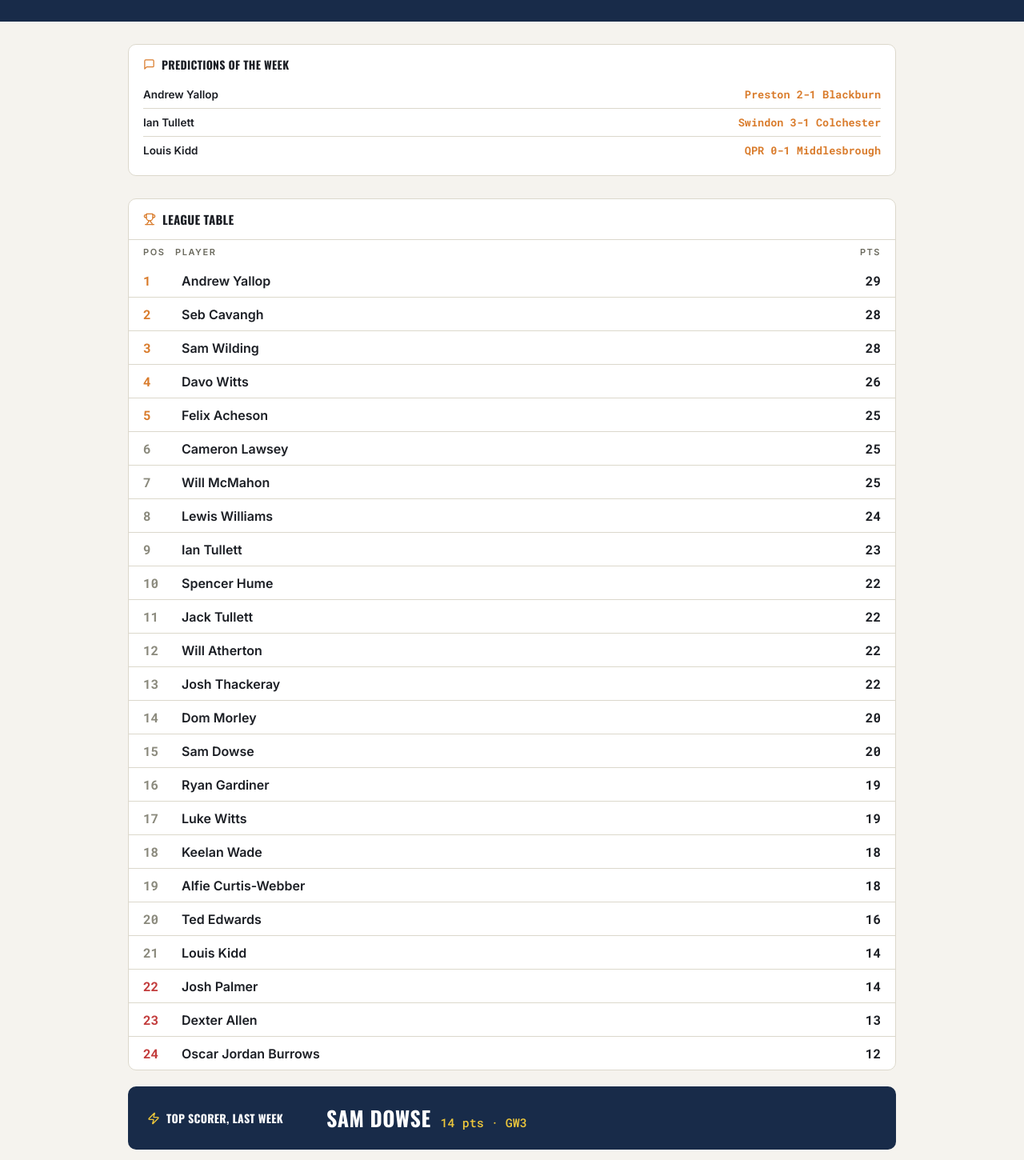
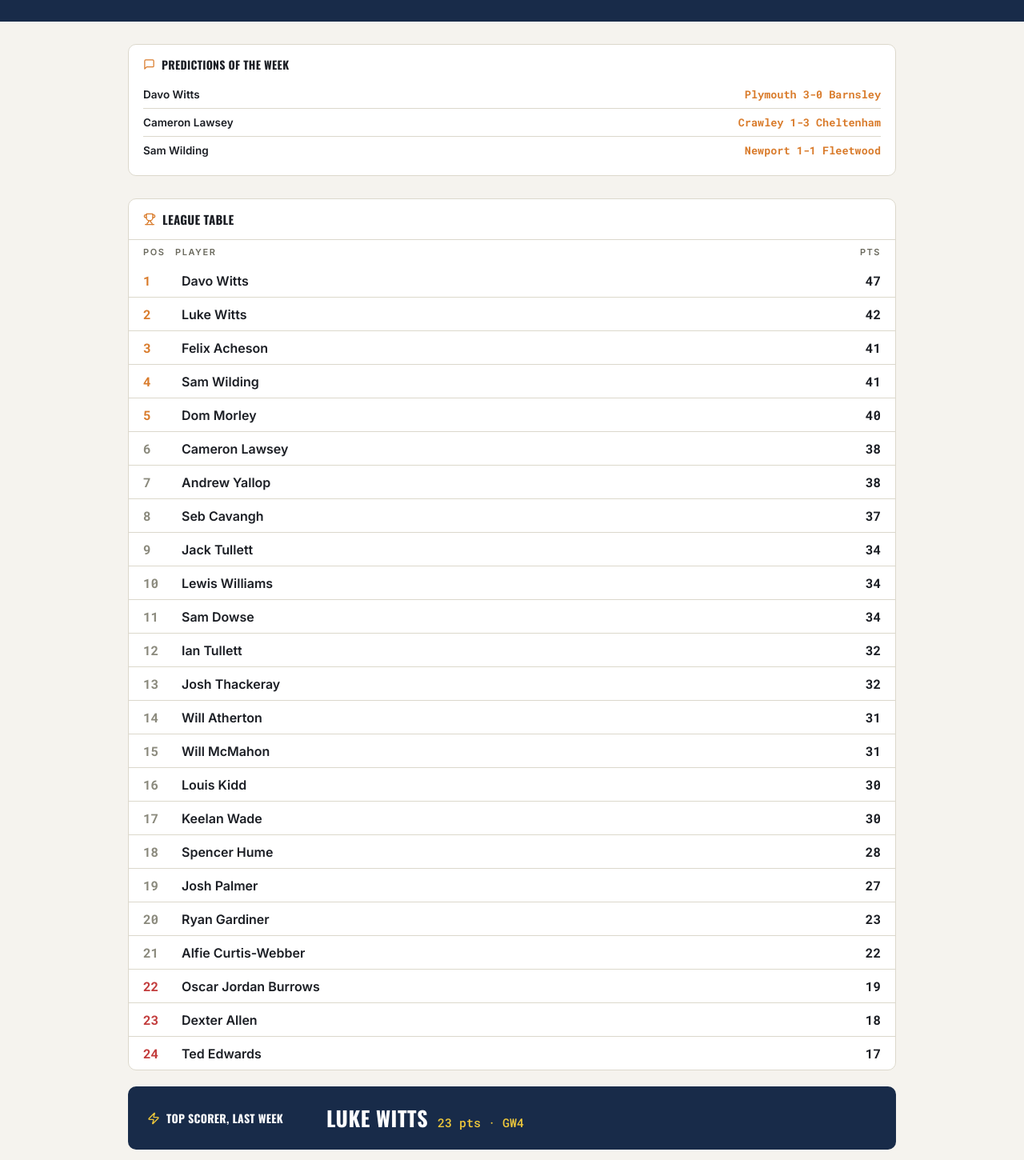
Before and after one commit to jacktullett7/Prediction-league-26-27, a React (Vite) app: page / in a window 1280 px wide. Shown: the part 200-1650 px from the top of the page at 80% size. Built offline with nearby package versions, Linux system fonts and the light colour scheme.

Commit message:
Add files via upload

```diff
--- a/src/data.js
+++ b/src/data.js
@@ -4,51 +4,51 @@
 
 const data = {
   leagueName: "Prediction League 26/27",
-  gameweek: { number: 4, deadline: "2026-09-11T23:59", fixturesReleaseNote: "Gameweek 4 released Monday 7th Sep" },
+  gameweek: { number: 5, deadline: "2026-09-18T23:59", fixturesReleaseNote: "Gameweek 5 released soon" },
   predictionsOfWeek: [
-    { id: "pw1", playerId: "p2", prediction: "Preston 2-1 Blackburn" },
-    { id: "pw2", playerId: "p3", prediction: "Swindon 3-1 Colchester" },
-    { id: "pw3", playerId: "p12", prediction: "QPR 0-1 Middlesbrough" },
+    { id: "pw1", playerId: "p20", prediction: "Plymouth 3-0 Barnsley" },
+    { id: "pw2", playerId: "p10", prediction: "Crawley 1-3 Cheltenham" },
+    { id: "pw3", playerId: "p16", prediction: "Newport 1-1 Fleetwood" },
   ],
   fixtures: [
-    { id: "f1", home: "Aston Villa", away: "Nottingham Forest" },
-    { id: "f2", home: "Crystal Palace", away: "Ipswich" },
-    { id: "f3", home: "Tottenham", away: "Everton" },
-    { id: "f4", home: "Bournemouth", away: "Brentford" },
-    { id: "f5", home: "Derby", away: "Birmingham" },
-    { id: "f6", home: "Watford", away: "Stoke" },
-    { id: "f7", home: "Wimbledon", away: "Doncaster" },
-    { id: "f8", home: "Plymouth", away: "Barnsley" },
-    { id: "f9", home: "Newport", away: "Fleetwood" },
-    { id: "f10", home: "Crawley", away: "Cheltenham" },
+    { id: "f1", home: "", away: "" },
+    { id: "f2", home: "", away: "" },
+    { id: "f3", home: "", away: "" },
+    { id: "f4", home: "", away: "" },
+    { id: "f5", home: "", away: "" },
+    { id: "f6", home: "", away: "" },
+    { id: "f7", home: "", away: "" },
+    { id: "f8", home: "", away: "" },
+    { id: "f9", home: "", away: "" },
+    { id: "f10", home: "", away: "" },
   ],
   players: [
-    { id: "p2", name: "Andrew Yallop", points: 29 },
-    { id: "p17", name: "Seb Cavangh", points: 28 },
-    { id: "p16", name: "Sam Wilding", points: 28 },
-    { id: "p20", name: "Davo Witts", points: 26 },
-    { id: "p5", name: "Felix Acheson", points: 25 },
-    { id: "p10", name: "Cameron Lawsey", points: 25 },
-    { id: "p23", name: "Will McMahon", points: 25 },
-    { id: "p11", name: "Lewis Williams", points: 24 },
-    { id: "p3", name: "Ian Tullett", points: 23 },
-    { id: "p18", name: "Spencer Hume", points: 22 },
-    { id: "p24", name: "Jack Tullett", points: 22 },
-    { id: "p22", name: "Will Atherton", points: 22 },
-    { id: "p8", name: "Josh Thackeray", points: 22 },
-    { id: "p4", name: "Dom Morley", points: 20 },
-    { id: "p15", name: "Sam Dowse", points: 20 },
-    { id: "p21", name: "Ryan Gardiner", points: 19 },
-    { id: "p13", name: "Luke Witts", points: 19 },
-    { id: "p9", name: "Keelan Wade", points: 18 },
-    { id: "p1", name: "Alfie Curtis-Webber", points: 18 },
-    { id: "p19", name: "Ted Edwards", points: 16 },
-    { id: "p12", name: "Louis Kidd", points: 14 },
-    { id: "p7", name: "Josh Palmer", points: 14 },
-    { id: "p6", name: "Dexter Allen", points: 13 },
-    { id: "p14", name: "Oscar Jordan Burrows", points: 12 },
+    { id: "p20", name: "Davo Witts", points: 47 },
+    { id: "p13", name: "Luke Witts", points: 42 },
+    { id: "p5", name: "Felix Acheson", points: 41 },
+    { id: "p16", name: "Sam Wilding", points: 41 },
+    { id: "p4", name: "Dom Morley", points: 40 },
+    { id: "p10", name: "Cameron Lawsey", points: 38 },
+    { id: "p2", name: "Andrew Yallop", points: 38 },
+    { id: "p17", name: "Seb Cavangh", points: 37 },
+    { id: "p24", name: "Jack Tullett", points: 34 },
+    { id: "p11", name: "Lewis Williams", points: 34 },
+    { id: "p15", name: "Sam Dowse", points: 34 },
+    { id: "p3", name: "Ian Tullett", points: 32 },
+    { id: "p8", name: "Josh Thackeray", points: 32 },
+    { id: "p22", name: "Will Atherton", points: 31 },
+    { id: "p23", name: "Will McMahon", points: 31 },
+    { id: "p12", name: "Louis Kidd", points: 30 },
+    { id: "p9", name: "Keelan Wade", points: 30 },
+    { id: "p18", name: "Spencer Hume", points: 28 },
+    { id: "p7", name: "Josh Palmer", points: 27 },
+    { id: "p21", name: "Ryan Gardiner", points: 23 },
+    { id: "p1", name: "Alfie Curtis-Webber", points: 22 },
+    { id: "p14", name: "Oscar Jordan Burrows", points: 19 },
+    { id: "p6", name: "Dexter Allen", points: 18 },
+    { id: "p19", name: "Ted Edwards", points: 17 },
   ],
-  topScorer: { playerIds: ["p15"], points: 14, week: 3 },
+  topScorer: { playerIds: ["p13"], points: 23, week: 4 },
   cups: [
     { id: "c1", name: "Prediction League Cup", date: "2026-10-01" },
     { id: "c2", name: "Last Man Standing", date: "2027-02-01" },
@@ -60,7 +60,7 @@ const data = {
     { id: "w4", name: "Reverse Scores", description: "Every prediction you made is reversed once fixtures finish — e.g. Liverpool 2-1 Arsenal becomes Arsenal 2-1 Liverpool. Play it the same evening the gameweek finishes.", total: 2 },
   ],
   wildcardRemaining: {
-    p1: { w1: 2, w2: 1, w3: 2, w4: 2 },
+    p1: { w1: 2, w2: 1, w3: 1, w4: 2 },
     p2: { w1: 2, w2: 1, w3: 2, w4: 2 },
     p3: { w1: 2, w2: 1, w3: 2, w4: 2 },
     p4: { w1: 2, w2: 1, w3: 2, w4: 2 },
```
